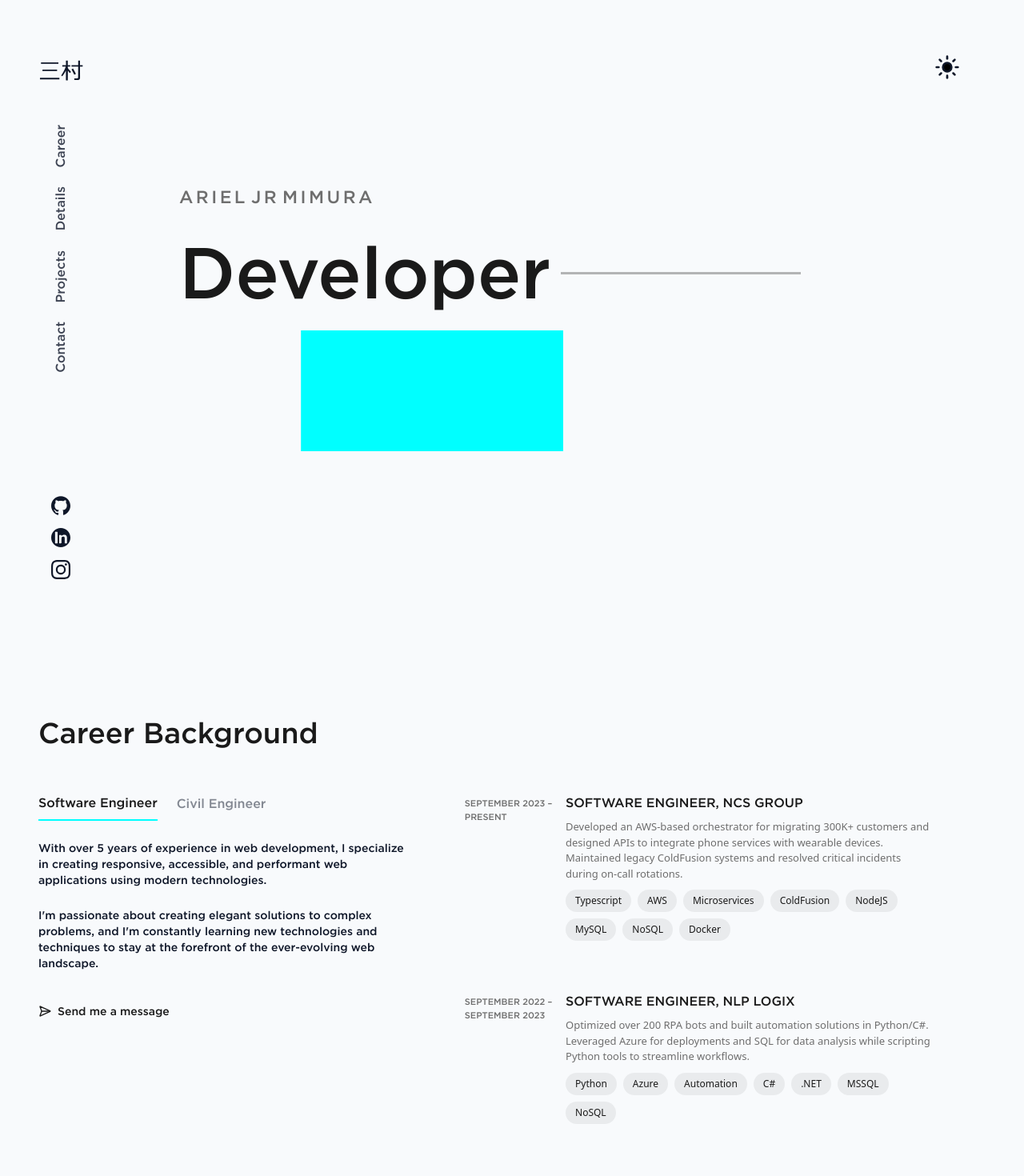
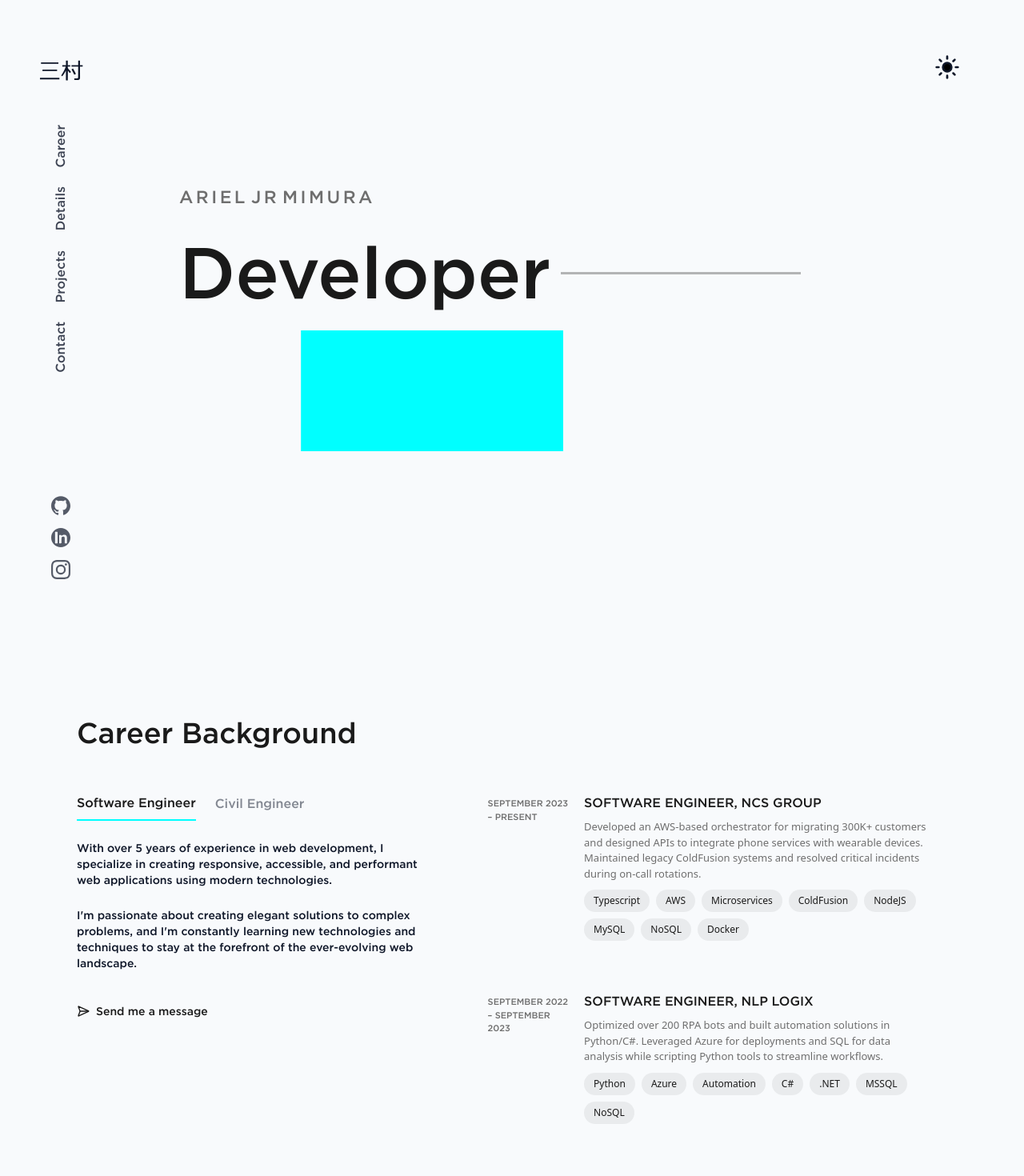
Before and after one commit to mimura-arieljr/chock, a React (Vite) app: page / in a window 1280 px wide. Shown: the top 1470 px of the page at 80% size. Built offline with nearby package versions, Linux system fonts and the light colour scheme.

Commit message:
CHCK: Fixed UI Issues

```diff
--- a/src/components/CareerSection.tsx
+++ b/src/components/CareerSection.tsx
@@ -76,19 +76,19 @@ export const CareerSection = () => {
   return (
     <motion.section
       id="Career"
-      className="py-24 px-4 md:h-screen relative"
+      className="pt-24 pb-36 px-4 relative md:ml-12"
       initial={{ opacity: 0, y: 40 }}
       whileInView={{ opacity: 1, y: 0 }}
       transition={{ duration: 4, ease: "easeOut" }}
       viewport={{ once: true, amount: 0.3 }}
     >
-      <div className="container mx-auto md:max-w-8xl z-10">
+      <div className="container mx-auto px-4 sm:px-6 lg:px-8 max-w-screen-xl z-10">
         <h2 className="text-3xl md:text-4xl font-gotham text-primary mb-12 text-start">
           Career Background
         </h2>
 
         {/* Career Description Section */}
-        <div className="grid grid-cols-1 lg:grid-cols-[1fr_1.5fr] gap-3 text-start">
+        <div className="grid grid-cols-1 lg:grid-cols-[1.25fr_1.5fr] xl:grid-cols-[1fr_1.5fr] gap-3 text-start">
           <div>
             <div className="mb-6 flex gap-4">
               <button
--- a/src/components/Navbar.tsx
+++ b/src/components/Navbar.tsx
@@ -32,9 +32,16 @@ export const Navbar = () => {
     const [activeLink, setActiveLink] = useState<string | null>(null);
     const [isMenuOpen, setIsMenuOpen] = useState(false);
 
-
     return (
-        <nav className={classname("fixed md:left-12 md:top-35 md:h-3/4 md:opacity-0 lg:opacity-100 z-40 transition-all duration-300")}>
+        <>
+            <button
+                onClick={() => setIsMenuOpen((prev) => !prev)}
+                className="lg:hidden fixed top-10 md:top-16 right-5 h-6 text-primary z-10 transition-all hover:text-accent duration-300"
+                aria-label={isMenuOpen ? "Close Menu" : "Open Menu"}
+            >
+                {isMenuOpen ? <X size={24} /> : <ListFilter size={24} />}
+            </button>
+            <nav className={classname("hidden lg:flex fixed left-12 top-35 h-3/4 opacity-100 z-40 transition-all duration-300")}>
             {/* desktop nav */}
             <div className="h-full flex flex-col justify-between p-4">
                 <div className="hidden md:flex flex-col items-end space-x-6">
@@ -44,7 +51,7 @@ export const Navbar = () => {
                             href={item.href}
                             onClick={() => setActiveLink(item.href)}
                             className={classname(
-                                "relative text-foreground/80 hover:text-accent transition-colors duration-1000 font-gotham text-sm md:text-[16px] font-medium",
+                                "relative text-foreground/80 hover:text-accent transition-colors duration-1000 font-gotham text-sm md:text-[16px]",
                                 "before:absolute before:top-0 before:left-1/2 before:-translate-x-1/2 before:w-[4px] before:h-full before:bg-[hsl(var(--accent))]",
                                 (activeLink === item.href ? "before:scale-y-110" : "before:scale-y-0"),
                                 "hover:before:scale-y-115 before:origin-top before:transition-transform"
@@ -61,20 +68,13 @@ export const Navbar = () => {
                 <div className="hidden md:flex  flex-col items-start space-y-4">
                     {socialLinks.map(({ Icon, href }, key) => (
                         <a key={key} href={href} target="_blank" rel="noopener noreferrer">
-                            <Icon className="h-6 w-6 text-blue fill-current hover:text-accent transition-colors" />
+                            <Icon className="h-6 w-6 text-blue fill-current text-foreground/70 hover:text-accent transition-colors" />
                         </a>
                     ))}
                 </div>
             </div>
 
             {/* mobile nav */}
-            <button
-                onClick={() => setIsMenuOpen((prev) => !prev)}
-                className="md:hidden fixed top-10 right-5 h-7 text-primary z-50 transition-all hover:text-accent duration-300"
-                aria-label={isMenuOpen ? "Close Menu" : "Open Menu"}
-            >
-                {isMenuOpen ? <X size={24} /> : <ListFilter size={24} />}
-            </button>
             <div
                 className={classname(
                     "fixed inset-0 bg-background/95 backdroup-blur-md z-40 flex flex-col items-center justify-center",
@@ -106,5 +106,6 @@ export const Navbar = () => {
                 </div>
             </div>
         </nav>
+        </>
     );
 };
--- a/src/components/ThemeToggle.tsx
+++ b/src/components/ThemeToggle.tsx
@@ -37,7 +37,7 @@ export const ThemeToggle = () => {
     }
 
     return (
-        <button onClick={toggleTheme} className={classname("fixed max-md:hidden top-15 right-10 lg:right-18 z-50 p-2",
+        <button onClick={toggleTheme} className={classname("hidden lg:flex fixed lg:top-15 lg:right-18 z-50 p-2",
             "rounded-full transition-colors duration-300 hover:-rotate-20"
         )}>
             <div
```
